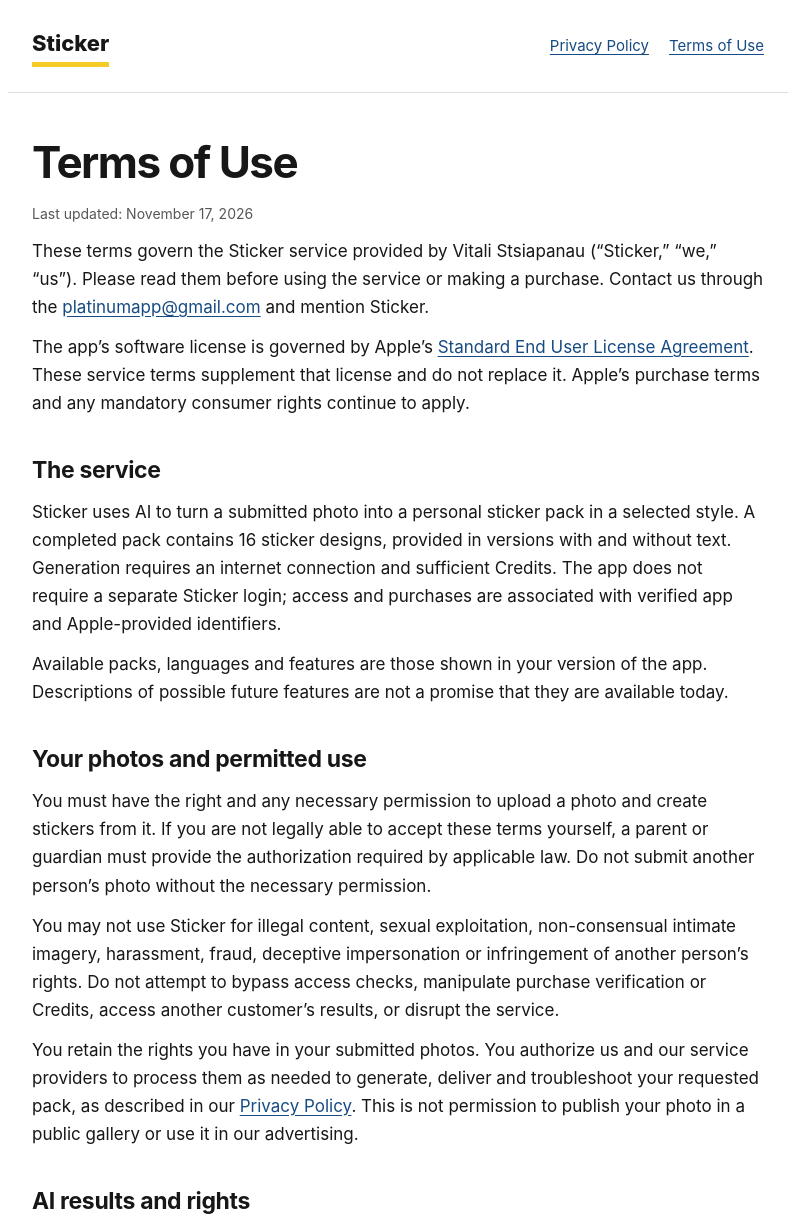
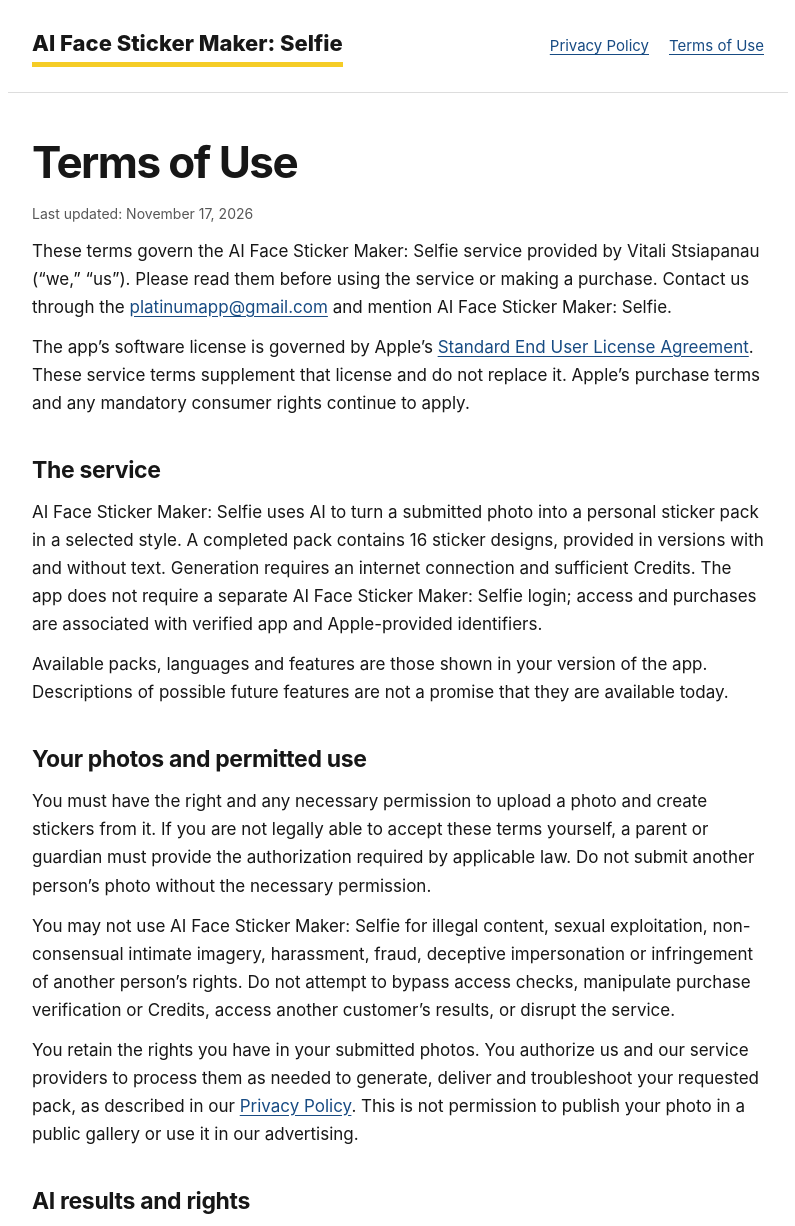
Before and after one commit to splineApps/stickerme-website, a plain HTML site: page terms/index.html in a window 1280 px wide. Shown: the top 1226 px of the page, without its empty margins (242-1037 px from the left). Drawn offline with Linux system fonts and the light colour scheme.

Commit message:
Use full App Store name on legal pages

```diff
--- a/terms/index.html
+++ b/terms/index.html
@@ -2,23 +2,23 @@
 <html lang="en">
 <head>
 <meta charset="utf-8"><meta name="viewport" content="width=device-width, initial-scale=1">
-<meta name="description" content="Terms for using Sticker, AI sticker generation, Credits, subscriptions and local packs.">
-<title>Terms of Use — Sticker</title><link rel="stylesheet" href="../styles.css">
+<meta name="description" content="Terms for using AI Face Sticker Maker: Selfie, AI sticker generation, Credits, subscriptions and local packs.">
+<title>Terms of Use — AI Face Sticker Maker: Selfie</title><link rel="stylesheet" href="../styles.css">
 </head>
 <body>
 <a class="skip" href="#content">Skip to content</a>
-<header><a class="brand" href="../">Sticker</a><nav aria-label="Legal documents"><a href="../privacy/">Privacy Policy</a><a href="./" aria-current="page">Terms of Use</a></nav></header>
+<header><a class="brand" href="../">AI Face Sticker Maker: Selfie</a><nav aria-label="Legal documents"><a href="../privacy/">Privacy Policy</a><a href="./" aria-current="page">Terms of Use</a></nav></header>
 <main id="content">
 <h1>Terms of Use</h1>
 <p class="meta">Last updated: November 17, 2026</p>
-<p>These terms govern the Sticker service provided by Vitali Stsiapanau (“Sticker,” “we,” “us”). Please read them before using the service or making a purchase. Contact us through the <a href="mailto:platinumapp@gmail.com">platinumapp@gmail.com</a> and mention Sticker.</p>
+<p>These terms govern the AI Face Sticker Maker: Selfie service provided by Vitali Stsiapanau (“we,” “us”). Please read them before using the service or making a purchase. Contact us through the <a href="mailto:platinumapp@gmail.com">platinumapp@gmail.com</a> and mention AI Face Sticker Maker: Selfie.</p>
 <p>The app’s software license is governed by Apple’s <a href="https://www.apple.com/legal/internet-services/itunes/dev/stdeula/">Standard End User License Agreement</a>. These service terms supplement that license and do not replace it. Apple’s purchase terms and any mandatory consumer rights continue to apply.</p>
 <h2>The service</h2>
-<p>Sticker uses AI to turn a submitted photo into a personal sticker pack in a selected style. A completed pack contains 16 sticker designs, provided in versions with and without text. Generation requires an internet connection and sufficient Credits. The app does not require a separate Sticker login; access and purchases are associated with verified app and Apple-provided identifiers.</p>
+<p>AI Face Sticker Maker: Selfie uses AI to turn a submitted photo into a personal sticker pack in a selected style. A completed pack contains 16 sticker designs, provided in versions with and without text. Generation requires an internet connection and sufficient Credits. The app does not require a separate AI Face Sticker Maker: Selfie login; access and purchases are associated with verified app and Apple-provided identifiers.</p>
 <p>Available packs, languages and features are those shown in your version of the app. Descriptions of possible future features are not a promise that they are available today.</p>
 <h2>Your photos and permitted use</h2>
 <p>You must have the right and any necessary permission to upload a photo and create stickers from it. If you are not legally able to accept these terms yourself, a parent or guardian must provide the authorization required by applicable law. Do not submit another person’s photo without the necessary permission.</p>
-<p>You may not use Sticker for illegal content, sexual exploitation, non-consensual intimate imagery, harassment, fraud, deceptive impersonation or infringement of another person’s rights. Do not attempt to bypass access checks, manipulate purchase verification or Credits, access another customer’s results, or disrupt the service.</p>
+<p>You may not use AI Face Sticker Maker: Selfie for illegal content, sexual exploitation, non-consensual intimate imagery, harassment, fraud, deceptive impersonation or infringement of another person’s rights. Do not attempt to bypass access checks, manipulate purchase verification or Credits, access another customer’s results, or disrupt the service.</p>
 <p>You retain the rights you have in your submitted photos. You authorize us and our service providers to process them as needed to generate, deliver and troubleshoot your requested pack, as described in our <a href="../privacy/">Privacy Policy</a>. This is not permission to publish your photo in a public gallery or use it in our advertising.</p>
 <h2>AI results and rights</h2>
 <p>AI output can be inaccurate, inconsistent or visually imperfect. A result may not closely resemble the person, may have imperfect proportions, expressions, gestures, cropping or text placement, and may resemble other generated content. Review results before sharing them. We do not guarantee a particular likeness, artistic outcome, uniqueness or copyright protection.</p>
@@ -59,7 +59,7 @@
 <h2>Privacy, updates and contact</h2>
 <p>Our <a href="../privacy/">Privacy Policy</a> describes processing of photos, generated images, identifiers, purchase information and support requests.</p>
 <p>We may revise these terms to reflect service or legal changes. We will update the date above and provide additional notice where required. Changes do not remove rights that applicable law gives you for earlier purchases.</p>
-<p>For questions about Sticker, a purchase or these terms, use the <a href="mailto:platinumapp@gmail.com">platinumapp@gmail.com</a>. Please identify the app as Sticker and do not share your Apple Account password.</p>
+<p>For questions about AI Face Sticker Maker: Selfie, a purchase or these terms, email <a href="mailto:platinumapp@gmail.com">platinumapp@gmail.com</a>. Please identify the app as AI Face Sticker Maker: Selfie and do not share your Apple Account password.</p>
 </main>
-<footer>Sticker · <a href="../privacy/">Privacy Policy</a></footer>
+<footer>AI Face Sticker Maker: Selfie · <a href="../privacy/">Privacy Policy</a></footer>
 </body></html>
```
Also changed, not shown: index.html (+1 -1 lines), privacy/index.html (+10 -10 lines).
